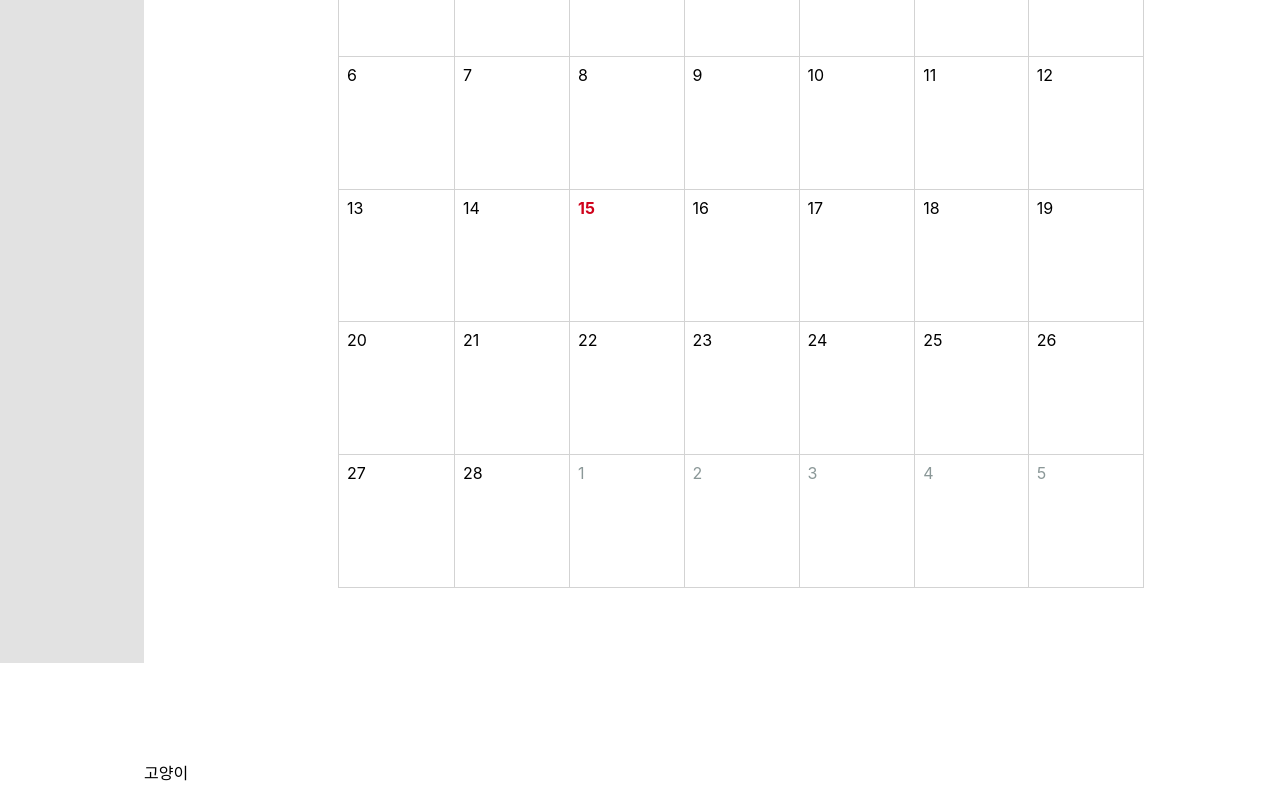
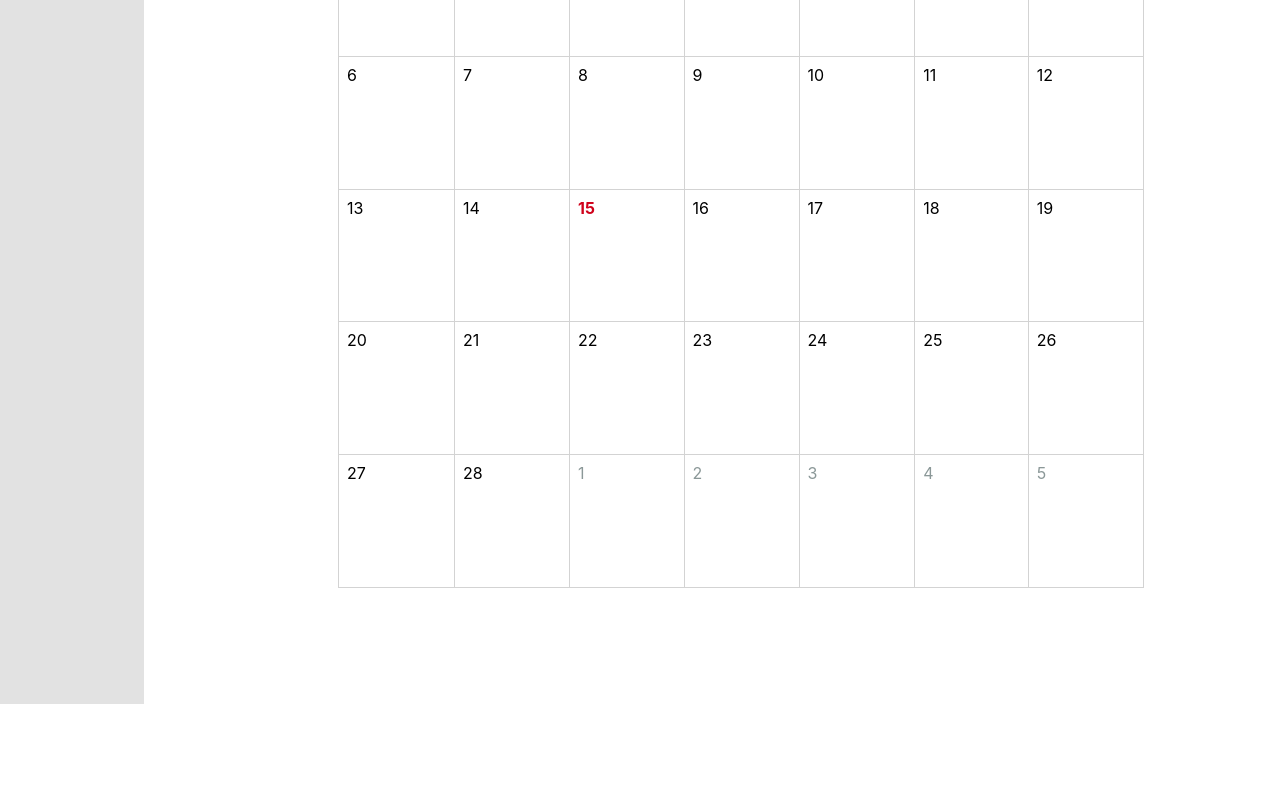
Before and after one commit to JangSaeYoung/calendarProject, a React (Create React App) app: page / in a window 1280 px wide. Shown: the part 314-1114 px from the top of the page. After the commit the page ends 1058 px from the top, so only its background shows below. Built offline with nearby package versions, Linux system fonts and the light colour scheme.

Commit message:
calendar 위치조정

```diff
--- a/src/App.js
+++ b/src/App.js
@@ -16,10 +16,13 @@ export default App;
 
 // 전체 기본 화면
 const Container = styled.div`
-display: flex;
+    display: flex;
+    justify-content: center;
+    align-items: center;
 `;
 
 const Sidebar = styled.div`
+display: flex;
 width: 23.5625rem;
 height: 61.0625rem;
 background-color: #E2E2E2;
--- a/src/Calendar.js
+++ b/src/Calendar.js
@@ -24,7 +24,6 @@ const Calendar = () => {
                     canChangeMonth={false}   // 버튼 제거
                 />
             </CalendarBox>
-            <p>고양이</p>
         </div>
 )
 };
```
